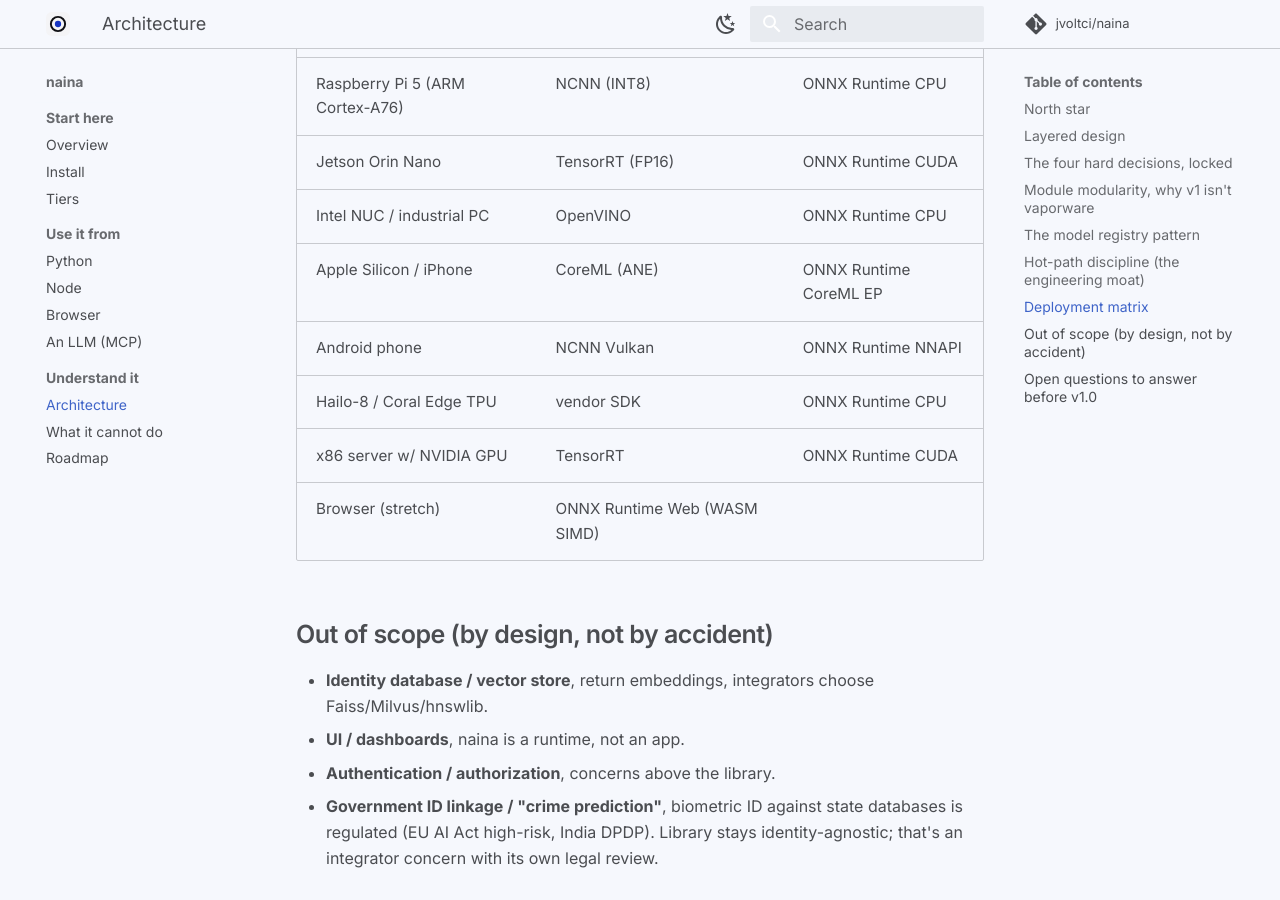
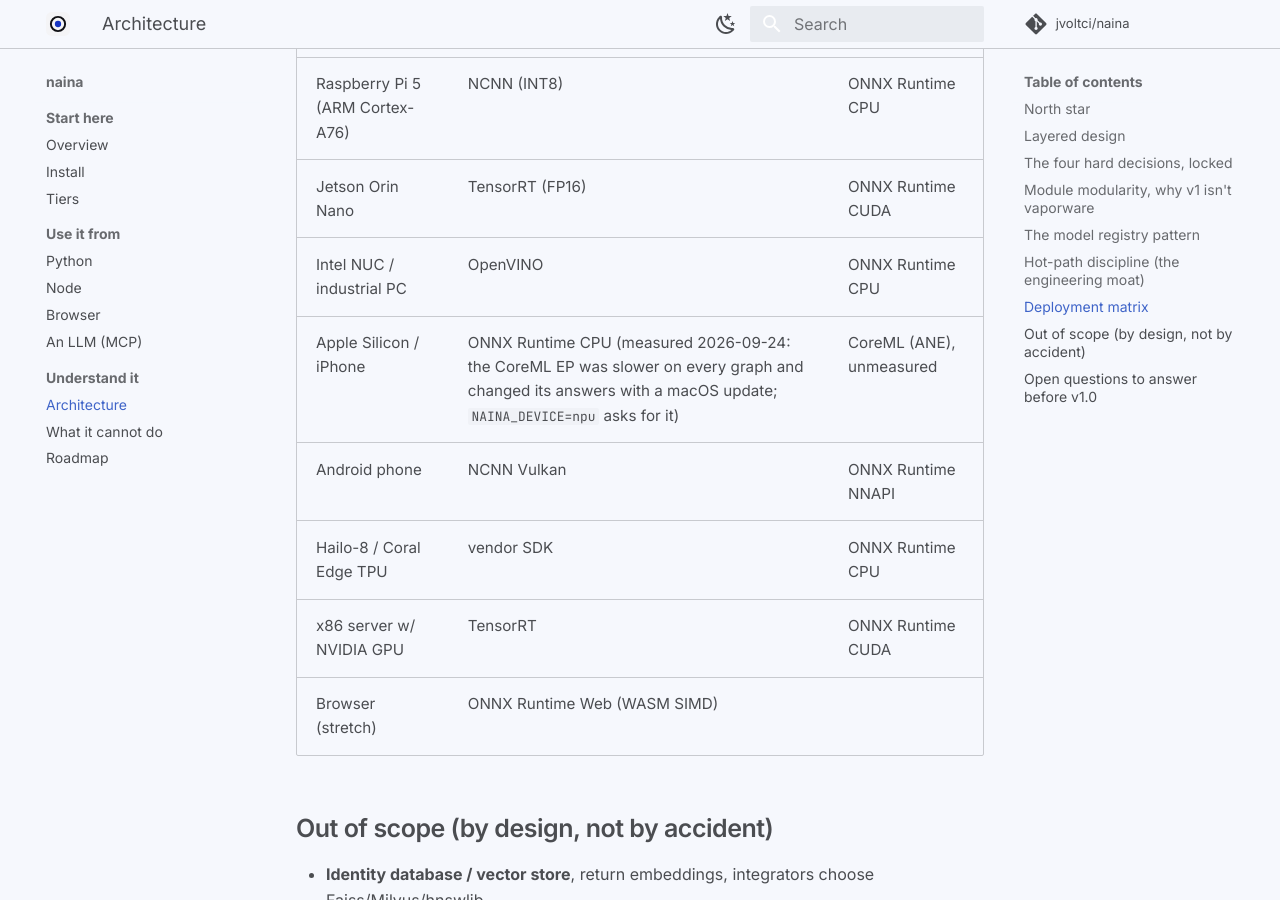
Before and after one commit to jvoltci/naina, an MkDocs documentation site: the page built from docs/ARCHITECTURE.md, in a window 1280 px wide and 900 px high, scrolled down 3565 px. Built offline with MkDocs 1.6.1 and Material for MkDocs 9.7.7, drawn with Linux system fonts in a browser that asks for light colours; comment, search, counter and statistics services are not loaded.

Commit message:
core: the CPU is the default execution provider
Device::Auto no longer asks ONNX Runtime for the CoreML provider. Measured
2026-09-23, CoreML in its default format was slower than the CPU on every
naina graph (1.3x to 4x). Measured 2026-09-24, a macOS update from 26.5 to
27.0 changed its answers on 1,595 of 1,651 OmniDocBench pages with
identical code and moved the tiny tier's text edit distance from 0.248 to
0.309. The CPU reproduced the macOS 26.5 tiny row on 1,651 of 1,651 pages,
byte for byte.

Auto still asks for CUDA and ROCm where the build has them. GPU and NPU ask
for the accelerator providers by name, CoreML included, and all four config
values now reach the backend; NAINA_DEVICE=auto|cpu|gpu|npu overrides the
config so a benchmark can pin the provider. Five-page check with the new
wheel: the default equals the CPU run on 5 of 5 pages and NAINA_DEVICE=npu
equals the old CoreML run on 5 of 5.

Also clang-format 19.1.4 over the core files the resampler commit left
unformatted (CI was red on 39dd9ad), and the tiny rows under macOS 27 kept
apart as -cpu and -coreml.

```diff
--- a/docs/ARCHITECTURE.md
+++ b/docs/ARCHITECTURE.md
@@ -135,7 +135,7 @@
 | Raspberry Pi 5 (ARM Cortex-A76) | NCNN (INT8) | ONNX Runtime CPU |
 | Jetson Orin Nano | TensorRT (FP16) | ONNX Runtime CUDA |
 | Intel NUC / industrial PC | OpenVINO | ONNX Runtime CPU |
-| Apple Silicon / iPhone | CoreML (ANE) | ONNX Runtime CoreML EP |
+| Apple Silicon / iPhone | ONNX Runtime CPU (measured 2026-09-24: the CoreML EP was slower on every graph and changed its answers with a macOS update; `NAINA_DEVICE=npu` asks for it) | CoreML (ANE), unmeasured |
 | Android phone | NCNN Vulkan | ONNX Runtime NNAPI |
 | Hailo-8 / Coral Edge TPU | vendor SDK | ONNX Runtime CPU |
 | x86 server w/ NVIDIA GPU | TensorRT | ONNX Runtime CUDA |
```
Also changed, not shown: 14 other files.
